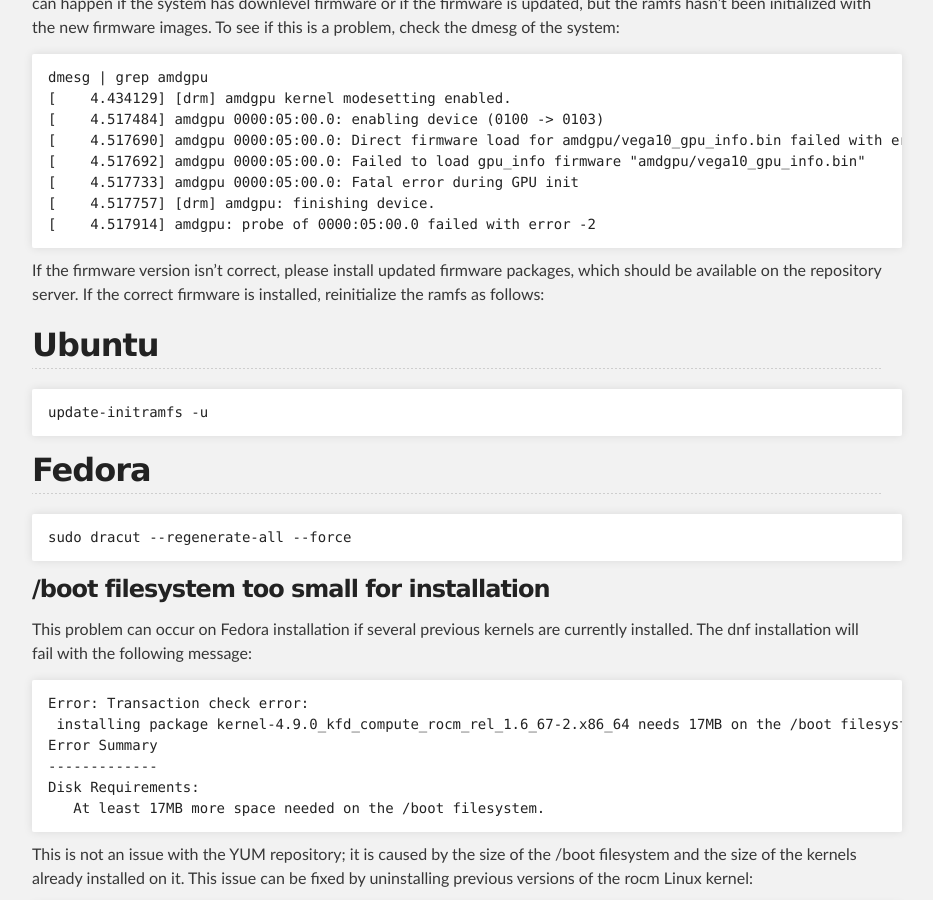
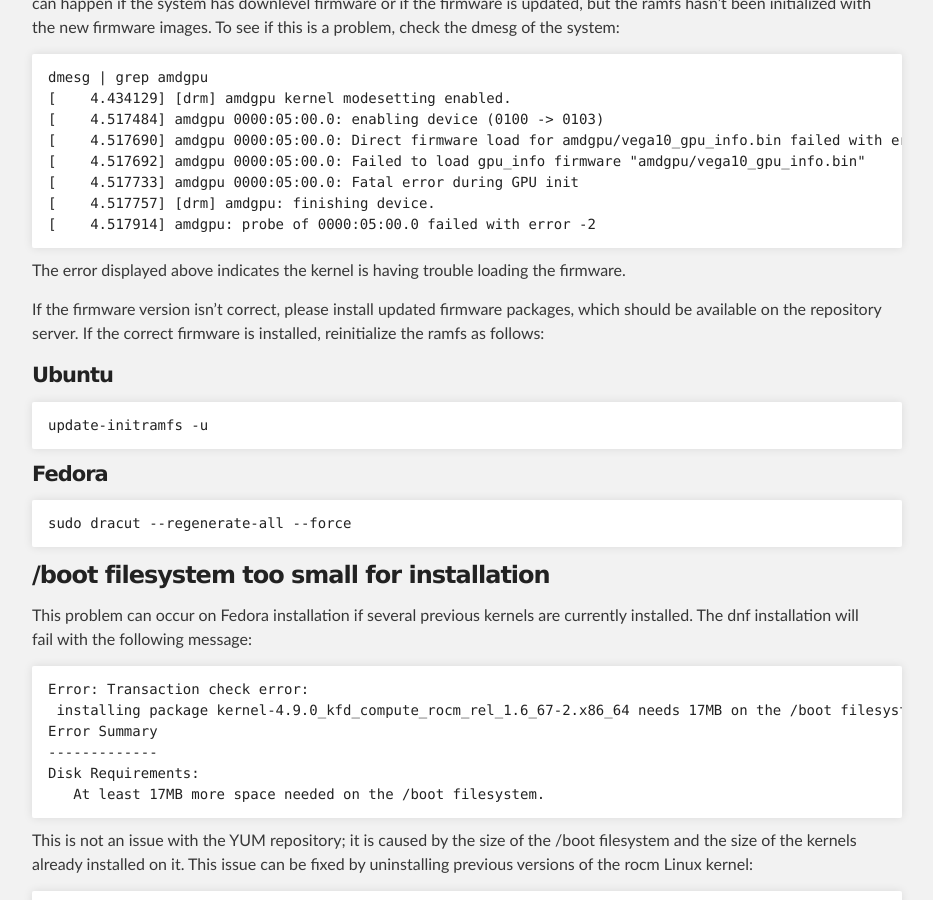
Before and after one commit to ROCm/ROCm.github.io, a Jekyll site: the page built from install_issues.md, in a window 1280 px wide and 900 px high, scrolled down 1728 px. Shown: the whole window, without its empty margins (183-1116 px from the left). Built offline with Jekyll 4.4.1, drawn with Linux system fonts in a browser that asks for light colours.

Commit message:
Add information regarding firmware debugging.

````diff
--- a/install_issues.md
+++ b/install_issues.md
@@ -91,16 +91,18 @@
 [    4.517914] amdgpu: probe of 0000:05:00.0 failed with error -2
 ```
 
+The error displayed above indicates the kernel is having trouble loading the firmware.
+
 If the firmware version isn't correct, please install updated firmware packages,
 which should be available on the repository server. If the correct firmware
 is installed, reinitialize the ramfs as follows:
 
-## Ubuntu
+#### Ubuntu
 ```shell
 update-initramfs -u
 ```
 
-## Fedora
+#### Fedora
 ```shell
 sudo dracut --regenerate-all --force
 ```
````
Also changed, not shown: install.md (+1 -1 lines).
